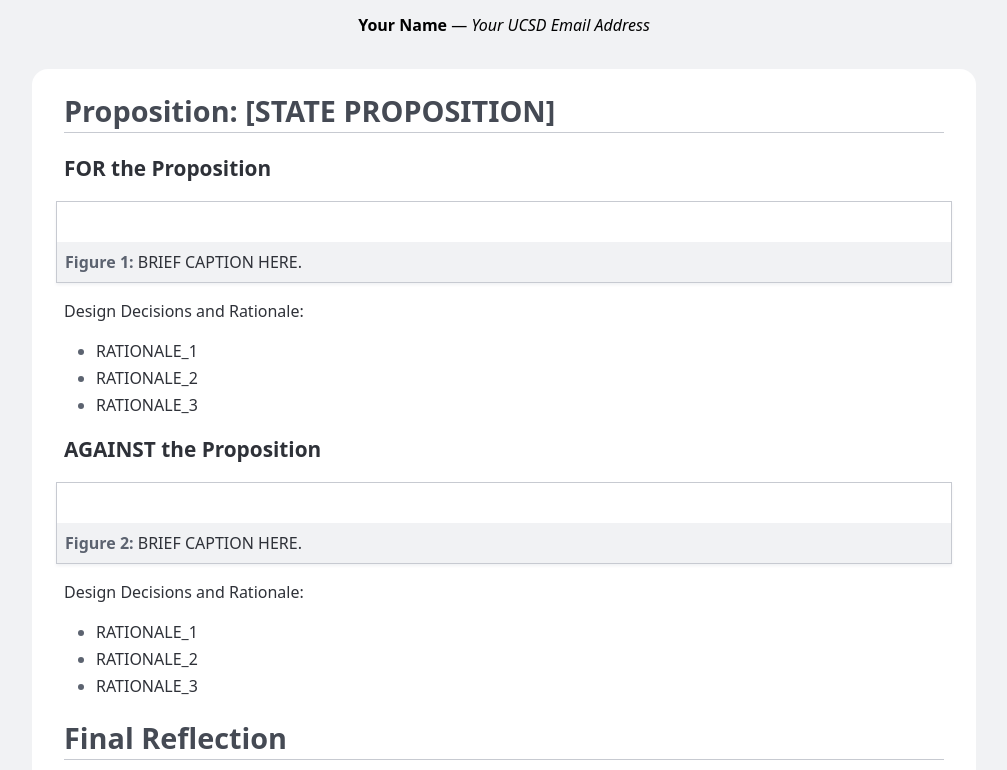
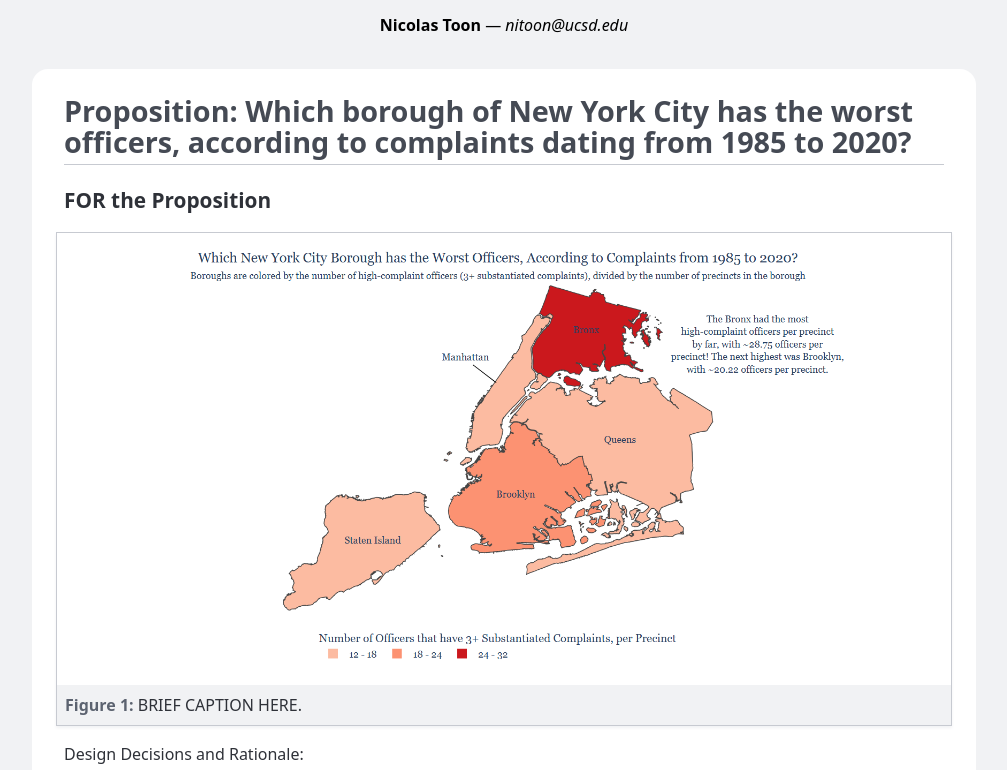
Before and after one commit to nicolastoon/deceptive-viz, a plain HTML site: page index.html in a window 1280 px wide. Shown: the part 290-1060 px from the top of the page, without its empty margins (136-1143 px from the left). Drawn offline with Linux system fonts and the light colour scheme.

Commit message:
bringing the pictures in

```diff
--- a/index.html
+++ b/index.html
@@ -148,17 +148,17 @@
         Persuasive or Deceptive Visualization?
       </h1>
 
-      <p><strong>Your Name</strong> — <em>Your UCSD Email Address</em></p>
+      <p><strong>Nicolas Toon</strong> — <em>nitoon@ucsd.edu</em></p>
     </header>
 
     <main>
-      <h2>Proposition: [STATE PROPOSITION]</h2>
+      <h2>Proposition: Which borough of New York City has the worst officers, according to complaints dating from 1985 to 2020?</h2>
 
       <section>
         <h3>FOR the Proposition</h3>
 
         <figure>
-          <img src="IMAGE_FILENAME" alt="" />
+          <img src="img/ss-high-complaint.png" alt="" width="100%"/>
           <figcaption>BRIEF CAPTION HERE.</figcaption>
         </figure>
 
@@ -175,16 +175,16 @@
         <h3>AGAINST the Proposition</h3>
 
         <figure>
-          <img src="IMAGE_FILENAME" alt="" />
+          <img src="img/ss-n-complaints.png" alt="" width="100%"/>
           <figcaption>BRIEF CAPTION HERE.</figcaption>
         </figure>
 
         <p>Design Decisions and Rationale:</p>
 
         <ul>
-          <li>RATIONALE_1</li>
-          <li>RATIONALE_2</li>
-          <li>RATIONALE_3</li>
+          <li>Using hotter colors for greater magnitude extremes (2): This design choice in color is super important because it gets the reader to remember the colors that stand out to them. Since one of the boroughs is a color that stands out compared to the rest, they are more likely to remember that borough over the others.</li>
+          <li>Using a diverging color scale (1): This decision is persuasive because it makes the boroughs on the extremes a very different colors. However, I would say that this design decision is not completely persuasive since the median doesn't really stand for anything, but a diverging color scale implies that the median does hold some sort of "neutral" value.</li>
+          <li>Choosing total number of complaints as the metric (0.5): At first glance, this metric seems pretty appropriate for the question. More complaints = worse police officers. However, the metric does fail to account for the number of police officers in each borough. The number of complaints will naturally be higher in areas where there are more police officers.</li>
         </ul>
       </section>
 
```
Also changed, not shown: img/high-complaint.png (added), img/n-complaints.png (added), img/ss-high-complaint.png (added), img/ss-n-complaints.png (added).
